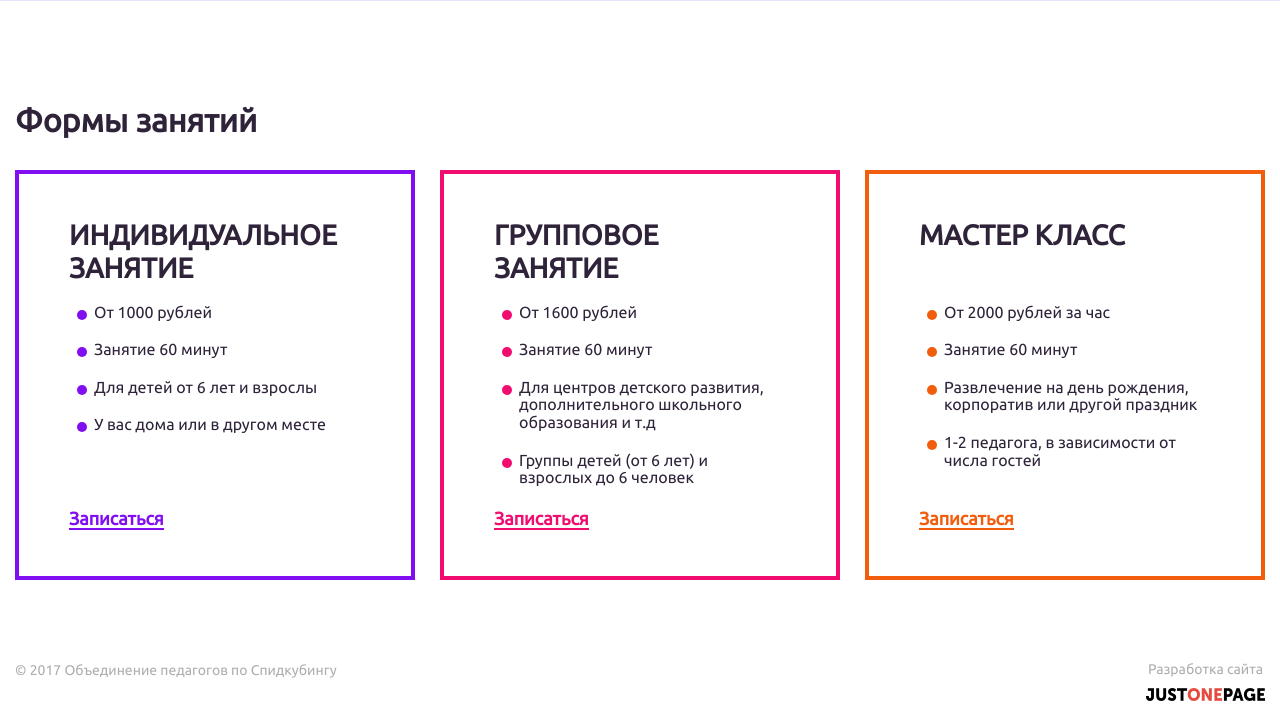
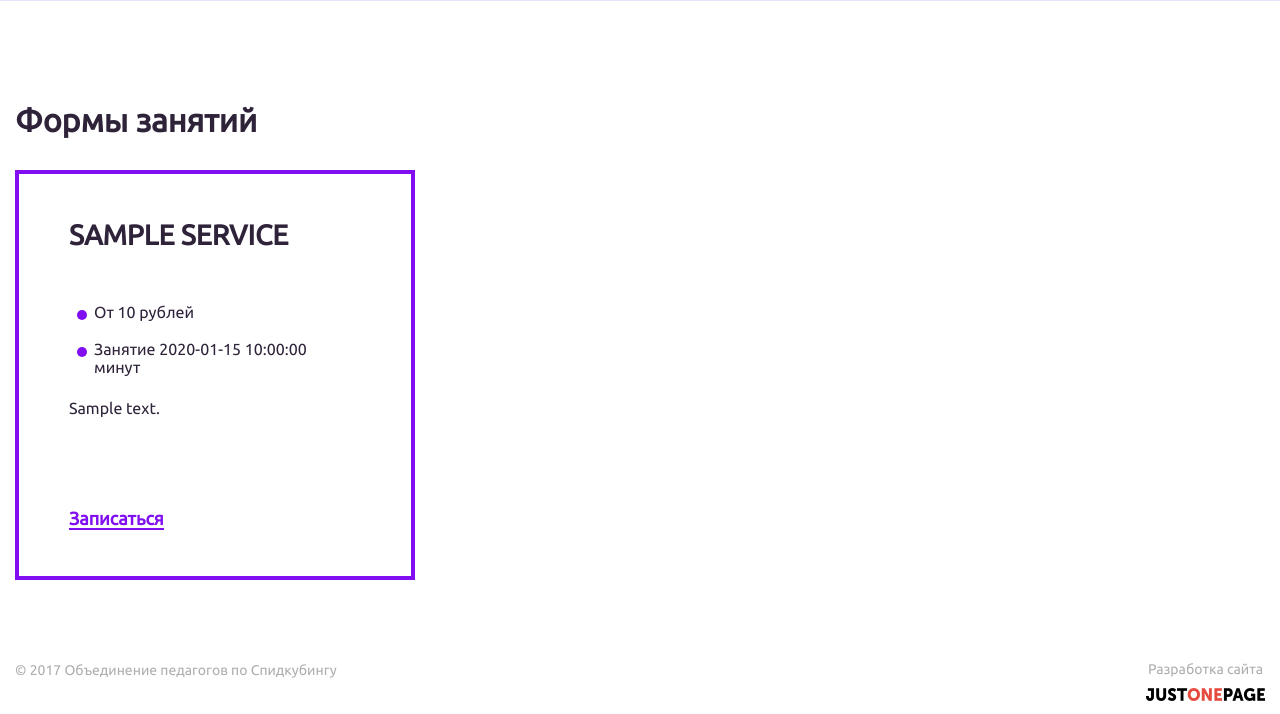
Before and after one commit to MikhailGusarov/Cubas, a PHP site: page / in a window 1280 px wide; the page is wider, and only the part inside the window is pictured. Shown: the part 2345-3059 px from the top of that part. Run offline with PHP 8.4, Linux system fonts and the light colour scheme; tables that the repository leaves empty or names only in its code hold one stand-in row (values such as "Sample post"); some libraries are stand-ins or nearby versions.

Commit message:
Вывод блока Формы занятий из бд

```diff
--- a/index.php
+++ b/index.php
@@ -16,7 +16,22 @@ try {
 catch (PDOException $e) {
     die('Запрос завершился неудачей: ' . $e->getMessage());
 }
+try {
+    $sql = 'SELECT * FROM service LIMIT 3;';
+    $res = $db -> query($sql);
+    $service = $res  -> fetchAll();
+}
+catch (PDOException $e) {
+    die('Запрос завершился неудачей: ' . $e->getMessage());
+}
 
+if ($_SERVER['REQUEST_METHOD'] == 'POST'){
 
-$pageContent = renderTemplate('template/index.php',['slides' => $slides]);
+}
+
+$pageContent = renderTemplate('template/index.php',
+    [
+        'slides' => $slides,
+        'service' => $service
+    ]);
 echo $pageContent;
--- a/template/index.php
+++ b/template/index.php
@@ -16,7 +16,7 @@
 <body>
 <div class="feedback_back close_modal">
     <div class="feedback_call" style="display: none;">
-        <form action="" class='feedback_call__form'>
+        <form action="index.php" method="POST" class='feedback_call__form'>
             <h2>Обратный звонок</h2>
             <input name="feedback_call__name" type="text" placeholder="Представьтесь">
             <input name="feedback_call__phone" type="text" placeholder="Номер телефона">
@@ -41,7 +41,7 @@
             занятия и цены
         </a>
         <div class="header__nav_bar-button feedback_call__button">
-            <div><img src="../img/phone.png" alt=""><span>Перезвоните мне</span></div>
+            <div><img src="img/phone.png" alt=""><span>Перезвоните мне</span></div>
         </div>
     </div>
 
@@ -173,42 +173,21 @@
 <section id="price" class="employment">
     <h2>Формы занятий</h2>
     <div class="">
+        <?php
+            foreach ($service as $value) :
+        ?>
         <div class="employment__col">
             <a href="">
-                <h3>Индивидуальное занятие</h3>
+                <h3><?=$value['name'];?></h3>
                 <ul>
-                    <li>От 1000 рублей</li>
-                    <li>Занятие 60 минут</li>
-                    <li>Для детей от 6 лет и взрослы</li>
-                    <li>У вас дома или в другом месте</li>
+                    <li>От <?=$value['price'];?> рублей</li>
+                    <li>Занятие <?=$value['time'];?> минут</li>
+                    <?=$value['text'];?>
                 </ul>
                 <span>Записаться</span>
             </a>
         </div>
-        <div class="employment__col">
-            <a href="">
-                <h3>Групповое занятие</h3>
-                <ul>
-                    <li>От 1600 рублей</li>
-                    <li>Занятие 60 минут</li>
-                    <li>Для центров детского развития, дополнительного школьного образования и т.д</li>
-                    <li>Группы детей (от 6 лет) и взрослых до 6 человек</li>
-                </ul>
-                <span>Записаться</span>
-            </a>
-        </div>
-        <div class="employment__col">
-            <a href="">
-                <h3>Мастер класс</h3>
-                <ul>
-                    <li>От 2000 рублей за час</li>
-                    <li>Занятие 60 минут</li>
-                    <li>Развлечение на день рождения, корпоратив или другой праздник</li>
-                    <li>1-2 педагога, в зависимости от числа гостей</li>
-                </ul>
-                <span>Записаться</span>
-            </a>
-        </div>
+        <?php endforeach;?>
     </div>
 </section>
 <footer>
```
